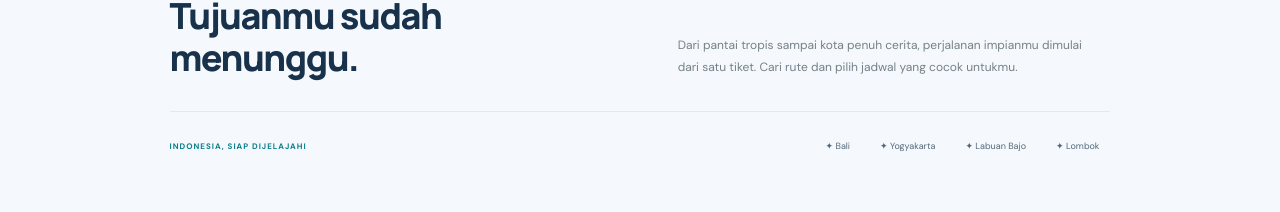
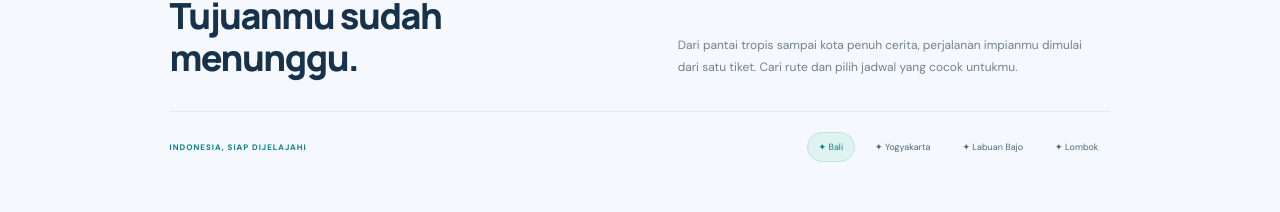
Before and after one commit to pauluskassapa/terbangin-uas-react, a React (Vite) app: page / in a window 1280 px wide. Shown: the part 795-1007 px from the top of the page. Built offline with nearby package versions, Linux system fonts and the light colour scheme.

Commit message:
Menambahkan pilihan tujuan populer

```diff
--- a/src/App.css
+++ b/src/App.css
@@ -69,7 +69,8 @@
 .home-destinations { display: flex; align-items: center; justify-content: space-between; gap: 16px; margin-top: 32px; padding-top: 20px; border-top: 1px solid var(--line); }
 .home-destinations > span { color: var(--teal); font-size: 8px; font-weight: 700; letter-spacing: 1px; }
 .home-destinations div { display: flex; flex-wrap: wrap; gap: 8px; }
-.home-destinations div span { padding: 8px 11px; border-radius: 99px; background: #f5f8fc; color: #52697a; font-size: 9px; }
+.home-destinations div button { padding: 8px 11px; border: 1px solid transparent; border-radius: 99px; background: #f5f8fc; color: #52697a; font-size: 9px; cursor: pointer; }
+.home-destinations div button:hover, .home-destinations div button[aria-pressed="true"] { border-color: #c3e1e3; background: #dff4f1; color: var(--teal); }
 .home-page :is(a, button, input, select):focus-visible { outline: 3px solid rgb(8 127 140 / 28%); outline-offset: 2px; }
 @media (max-width: 900px) {
   .home-search-form { grid-template-columns: minmax(0, 1fr) 32px minmax(0, 1fr) minmax(0, 1fr) 96px; }
--- a/src/pages/FlightHome.jsx
+++ b/src/pages/FlightHome.jsx
@@ -2,6 +2,13 @@ import { useState } from 'react'
 import { useNavigate } from 'react-router'
 import PassengerPicker from '../components/PassengerPicker.jsx'
 import { airports } from '../data/flightData.js'
+
+const popularDestinations = [
+  { code: 'DPS', name: 'Bali' },
+  { code: 'YIA', name: 'Yogyakarta' },
+  { code: 'LBJ', name: 'Labuan Bajo' },
+  { code: 'LOP', name: 'Lombok' },
+]
 
 function getLocalDate(date) {
   const year = date.getFullYear()
@@ -35,6 +42,12 @@ function FlightHome() {
     setError('')
   }
 
+  function selectDestination(code) {
+    setTo(code)
+    setError('')
+    document.getElementById('flight-search')?.scrollIntoView({ behavior: 'smooth', block: 'center' })
+  }
+
   return (
     <main className="home-page">
       <section className="home-hero">
@@ -53,7 +66,7 @@ function FlightHome() {
         </div>
       </section>
 
-      <section className="search-card page-wrap" aria-labelledby="search-heading">
+      <section id="flight-search" className="search-card page-wrap" aria-labelledby="search-heading">
         <div className="search-card-heading">
           <div><span className="eyebrow">MULAI PERJALANANMU</span><h2 id="search-heading">Cari penerbangan</h2></div>
           <span className="one-way"><i /> Sekali jalan</span>
@@ -72,7 +85,10 @@ function FlightHome() {
       <section className="home-intro page-wrap">
         <span className="eyebrow">LANGKAH PERTAMA MENUJU CERITA BARU</span>
         <div className="home-intro-row"><h2>Tujuanmu sudah<br />menunggu.</h2><p>Dari pantai tropis sampai kota penuh cerita, perjalanan impianmu dimulai dari satu tiket. Cari rute dan pilih jadwal yang cocok untukmu.</p></div>
-        <div className="home-destinations"><span>INDONESIA, SIAP DIJELAJAHI</span><div><span>✦ Bali</span><span>✦ Yogyakarta</span><span>✦ Labuan Bajo</span><span>✦ Lombok</span></div></div>
+        <div className="home-destinations">
+          <span>INDONESIA, SIAP DIJELAJAHI</span>
+          <div>{popularDestinations.map((destination) => <button key={destination.code} type="button" aria-pressed={to === destination.code} aria-label={`Pilih tujuan ${destination.name}`} onClick={() => selectDestination(destination.code)}>✦ {destination.name}</button>)}</div>
+        </div>
       </section>
     </main>
   )
```
